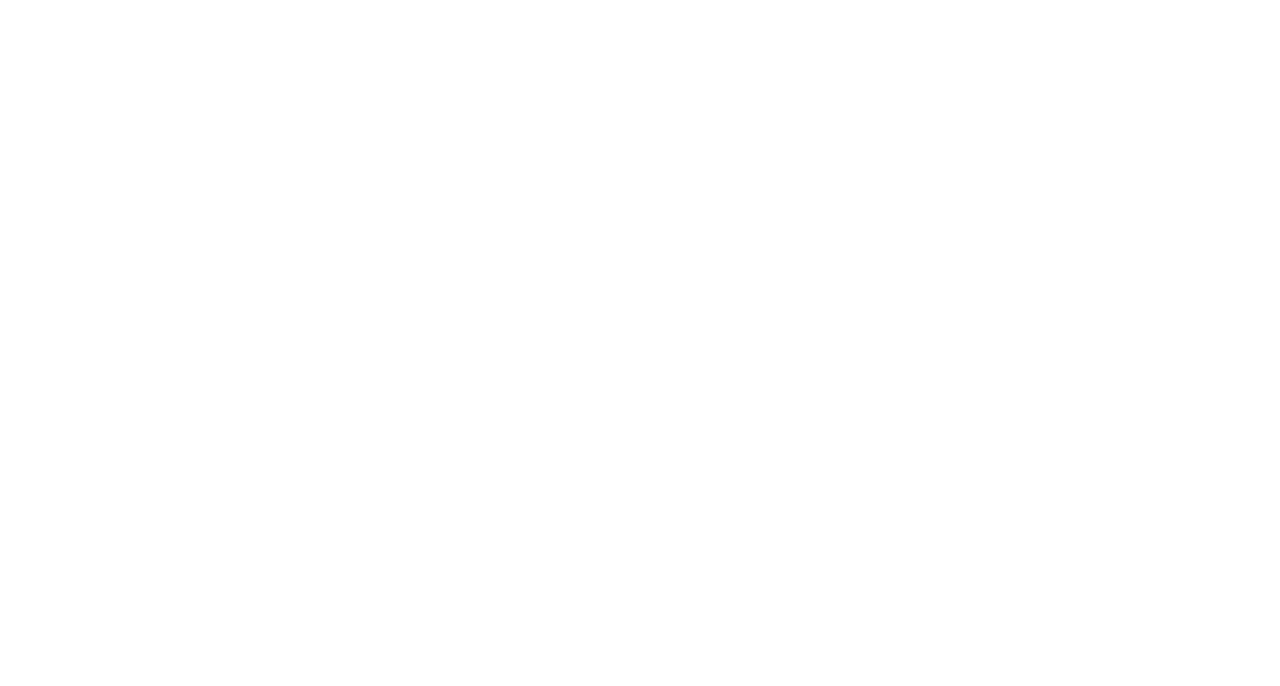
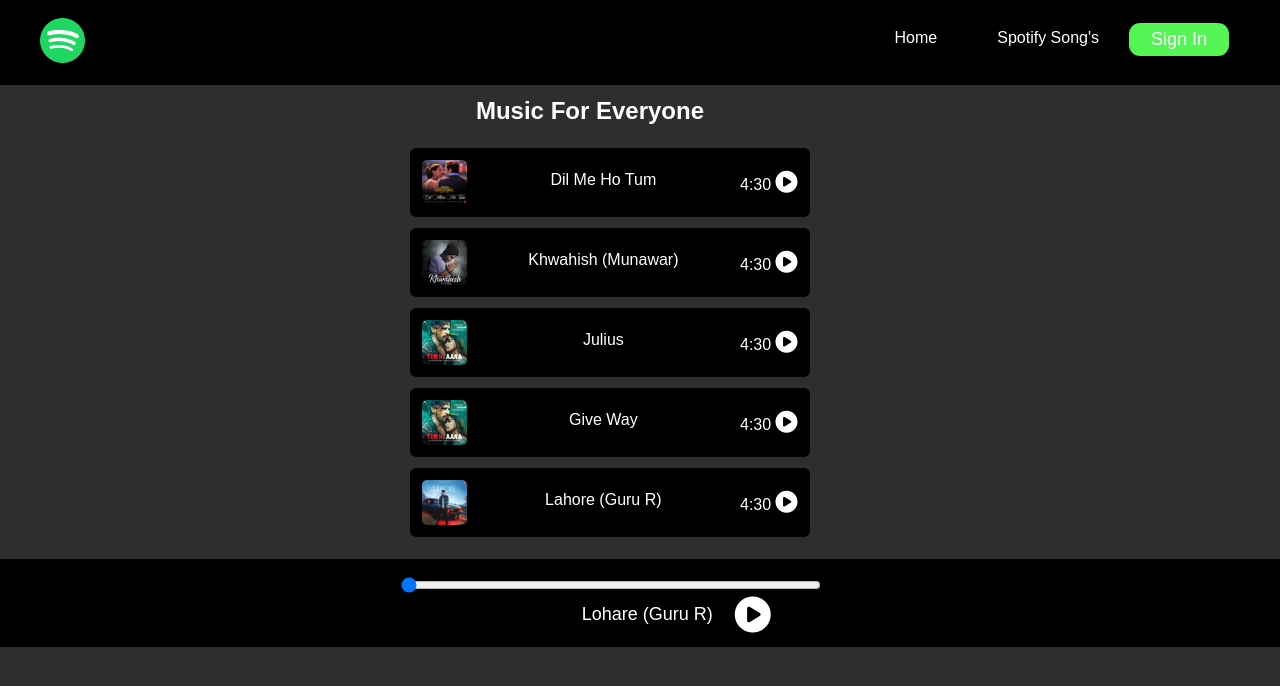
Before and after one commit to systemandtec2002/TechGrow_Internship, a plain HTML site: page spotifyClone/index.html in a window 1280 px wide. Drawn offline with Linux system fonts and the light colour scheme.

Commit message:
spotify clone

```diff
--- a/spotifyClone/index.html
+++ b/spotifyClone/index.html
@@ -1,11 +1,83 @@
+
 <!DOCTYPE html>
 <html lang="en">
 <head>
   <meta charset="UTF-8">
   <meta name="viewport" content="width=device-width, initial-scale=1.0">
-  <title>Document</title>
+  <title>Spotify App</title>
+  <link rel="stylesheet" href="style.css">
+  <!-- font awesome cdn link -->
+  <link rel="stylesheet" href="https://cdnjs.cloudflare.com/ajax/libs/font-awesome/6.7.2/css/all.min.css" integrity="sha512-Evv84Mr4kqVGRNSgIGL/F/aIDqQb7xQ2vcrdIwxfjThSH8CSR7PBEakCr51Ck+w+/U6swU2Im1vVX0SVk9ABhg==" crossorigin="anonymous" referrerpolicy="no-referrer" />
+
+
 </head>
 <body>
+  <nav>
+    <div class="logo">
+     <img src="Assets/logos.png" alt="">
+    </div>
 
+    <ul>
+       <li>Home</li>
+      <li>Spotify Song's</li>
+     <button>Sign In</button>
+     </ul>
+
+  </nav>
+  <div class="container">
+  <div class="text">
+    <h2>Music For Everyone</h2>
+  </div>
+  <div class="card">
+    <div class="items">
+      <img src="Assets/arman.jpg" alt="">
+      <p>Dil Me Ho Tum</p>
+      <span id="length">4:30 <i id="1" class="fa-solid audio fa-circle-play"></i></span>
+    </div>
+  </div>
+
+  <div class="card">
+    <div class="items">
+      <img src="Assets/khwahish.jpg" alt="">
+      <p>Khwahish (Munawar)</p>
+     <span id="length">4:30 <i id="2" class="fa-solid audio fa-circle-play"></i></span>
+    </div>
+  </div>
+  <div class="card">
+    <div class="items">
+      <img src="Assets/banner.jpg" alt="">
+      <p>Julius</p>
+     <span id="length">4:30 <i id="3" class="fa-solid audio fa-circle-play"></i></span>
+    </div>
+  </div>
+  <div class="card">
+    <div class="items">
+      <img src="Assets/banner.jpg" alt="">
+      <p>Give Way</p>
+      <span id="length">4:30 <i id="4" class="fa-solid audio fa-circle-play"></i></span>
+    </div>
+  </div>
+
+  <div class="card">
+    <div class="items">
+      <img  src="Assets/guru.jpg" alt="">
+      <p>Lahore (Guru R)</p>
+    <span id="length">4:30 <i id="5" class="fa-solid  audio fa-circle-play"></i></span>
+    </div>
+  </div>
+  </div>
+  <div class="seekBar">
+    <input type="range" id="range" value="0">
+
+    <div class="content">
+      <img id="gif" src="Assets/player.gif" alt="">
+
+      <p id="songName"> Lohare (Guru R)</p>
+
+      <i id="masterBtn" class="fa-solid fa-circle-play"></i>
+    </div>
+  </div>
+
+  <script src="index.js"></script>
 </body>
 </html>
--- a/spotifyClone/index.js
+++ b/spotifyClone/index.js
@@ -0,0 +1,73 @@
+
+let song = new Audio("songs/5.mp3"); // Make sure this file path & format is correct
+let masterBtn = document.getElementById('masterBtn');
+let gif = document.getElementById('gif');
+let range = document.getElementById('range');
+let upperAudio = document.querySelectorAll('.audio');
+let songName = document.getElementById('songName');
+
+masterBtn.addEventListener('click', () => {
+  if(song.paused || song.currentTime <= 0 ){
+song.play();
+masterBtn.classList.remove("fa-circle-play");
+masterBtn.classList.add("fa-circle-pause");
+ gif.style.opacity="1";
+
+
+
+ // moving a range
+ setInterval(function(){
+
+// song duration into percentage
+let percentage = (song.currentTime/song.duration)* 100;
+range.value = percentage;
+
+ }, 1000)
+
+  }else{
+song.pause();
+masterBtn.classList.add("fa-circle-play");
+masterBtn.classList.remove("fa-circle-pause");
+ gif.style.opacity="0";
+  }
+
+});
+
+
+range.addEventListener('click', () =>{
+
+  //percente into duration
+  song.currentTime = (range.value*song.duration)/100;
+})
+
+upperAudio.forEach(function(element){
+
+element.addEventListener('click',function(e){
+console.log(element);
+  if(element.classList[2] == "fa-circle-play"){
+
+
+
+  element.classList.remove("fa-circle-play")
+  element.classList.add("fa-circle-pause");
+
+let index = e.target.id;
+console.log(index);
+song.src = `songs/${index}.mp3`;
+song.play();
+range.value = 0;
+song.currentTime = 0;
+console.log(song);
+gif.style.opacity='1'
+masterBtn.classList.remove("fa-circle-play");
+masterBtn.classList.add("fa-circle-pause");
+  } else{
+    song.pause();
+    element.classList.add("fa-circle-play");
+  element.classList.remove("fa-circle-pause");
+  masterBtn.classList.add("fa-circle-play");
+masterBtn.classList.remove("fa-circle-pause");
+  }
+})
+
+})
--- a/spotifyClone/style.css
+++ b/spotifyClone/style.css
@@ -1,5 +1,126 @@
 *{
-  margin: 0;
-  padding: 0;
-  box-sizing: border-box;
+ margin: 0;
+ padding: 0;
+ box-sizing: border-box;
 }
+
+
+  body{
+   background-color:rgb(46, 46, 46);
+   font-family:sans-serif;
+
+   }
+
+   nav{
+    display:flex;
+    justify-content:space-between;
+    background-color: black;
+    color:white;
+    padding: 18px;
+}
+
+nav img{
+  width: 6%;
+  margin-left: 22px;
+}
+
+nav ul{
+  display: flex;
+  list-style: none;
+margin-right: 33px;
+margin-top: 5px;
+}
+
+ul li{
+margin-inline:30px;
+margin-top: 6px;
+}
+
+ul button{
+  width: 100px;
+  height: 33px;
+  background-color: rgb(86, 245, 86);
+  color:white;
+  font-size: 18px;
+  border-radius: 11px;
+  border:none;
+  outline: none;
+}
+
+.container .text{
+ text-align: center;
+  color:white;
+  margin-left: -100px;
+  padding: 12px;
+}
+
+
+.items{
+  width: 400px;
+  padding: 12px;
+   color:white;
+   background-color: black;
+   display: flex;
+   justify-content: space-between;
+   margin-top: 11px;
+   border-radius: 6px;
+   margin-left: 32%;
+}
+
+.items:hover{
+  background-color: rgb(112, 112, 112);
+  cursor: pointer;
+}
+
+.card .items img{
+
+  width: 12%;
+  border-radius: 5px;
+
+}
+
+.items p{
+margin-top: 11px;
+}
+
+.items span{
+margin-top: 11px;
+}
+
+.items span i {
+  font-size: 22px;
+}
+.seekBar{
+  background-color: black;
+  color:white;
+  margin-top: 22px;
+  padding: 11px;
+}
+
+.seekBar input{
+  width: 420px;
+  text-align: center;
+  margin-left: 31%;
+  margin-top: 7px;
+}
+
+.content{
+  display: flex;
+  justify-content: center;
+}
+.content p {
+  margin-inline: 22px;
+  margin-top: 7px;
+  font-size:18px ;
+}
+
+.content i{
+  font-size: 36px;
+}
+
+.content img{
+width: 4%;
+height: 2%;
+opacity: 0;
+transition: 1s ease;
+}
```
Also changed, not shown: spotifyClone/Assets/arman.jpg (added), spotifyClone/Assets/banner.jpg (added), spotifyClone/Assets/guru.jpg (added), spotifyClone/Assets/khwahish.jpg (added), spotifyClone/Assets/logos.png (added), spotifyClone/Assets/player.gif (added), 7 other files.
